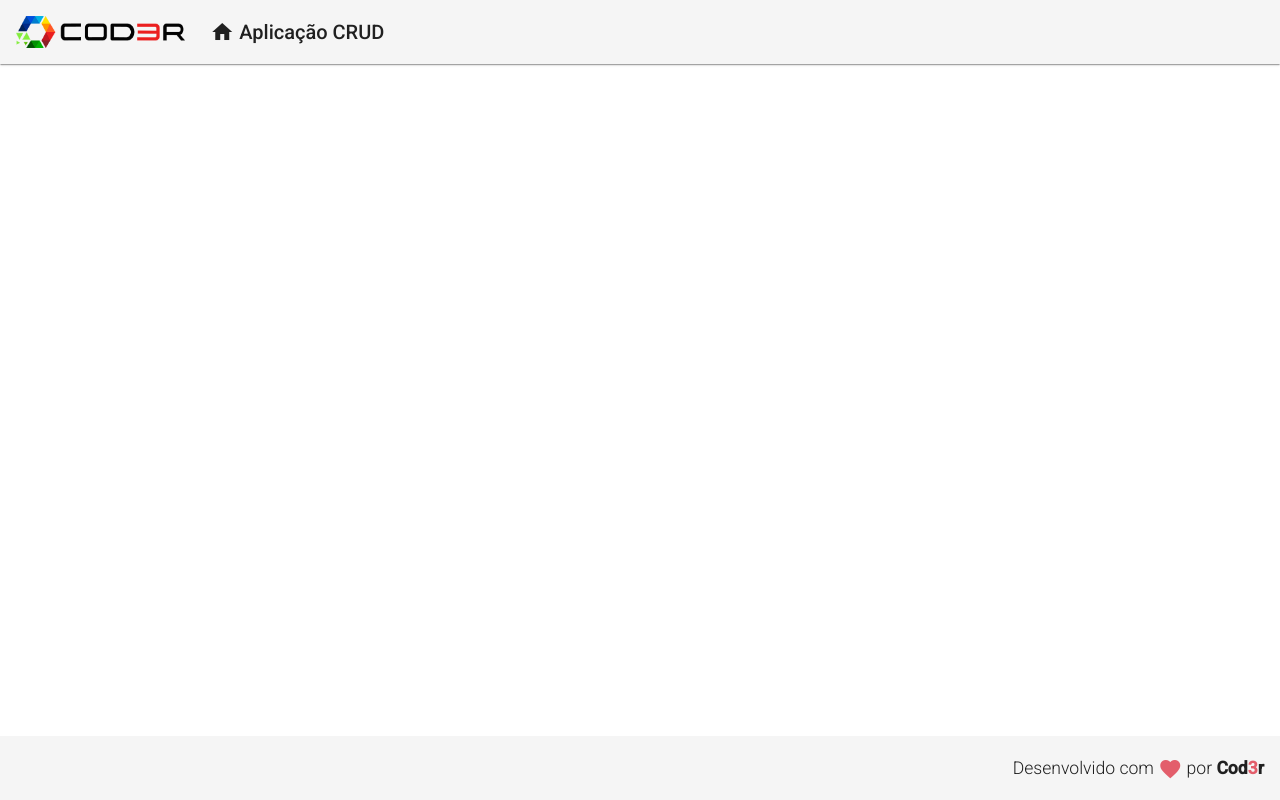
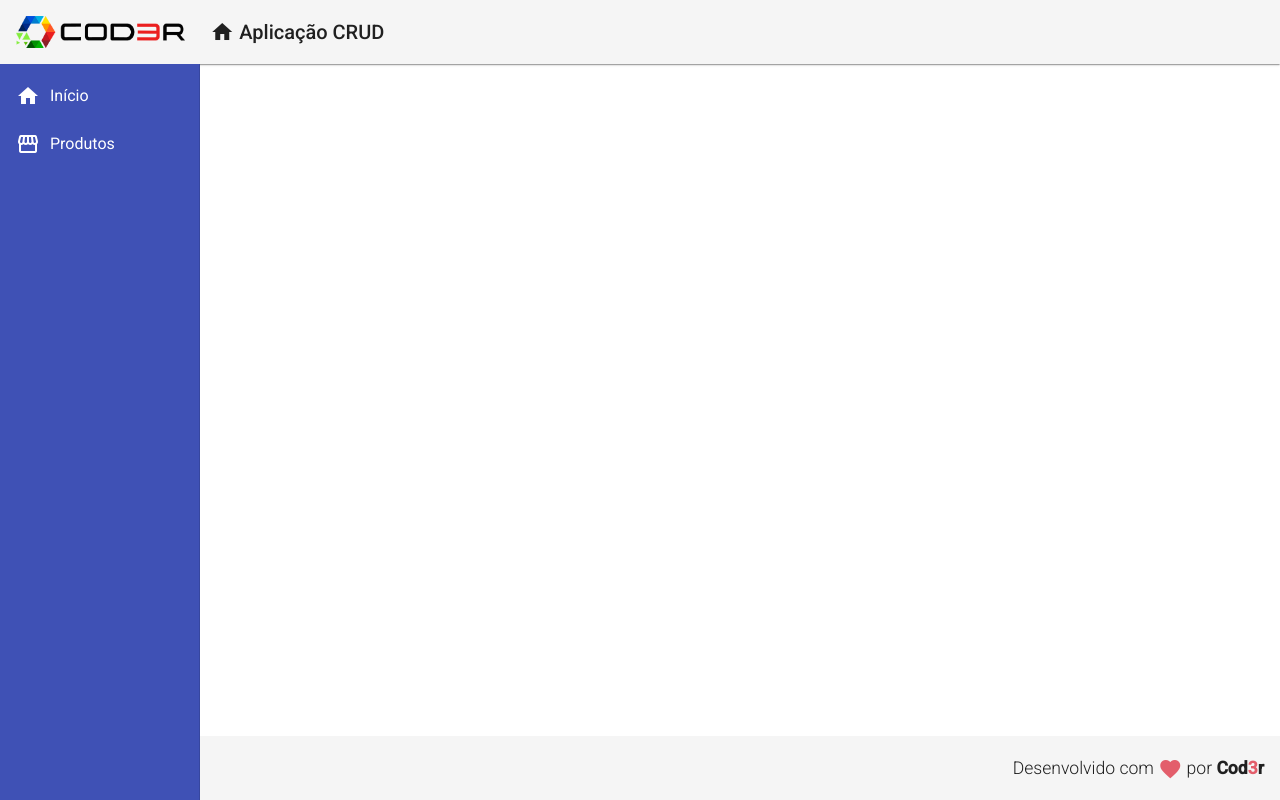
Before and after one commit to russo97/Angular9Crud, an Angular app in the folder frontend/: page / in a window 1280 px wide. Built offline with nearby package versions, Linux system fonts and the light colour scheme.

Commit message:
criação e estilização inicial da sidenav

```diff
--- a/frontend/src/app/app.component.html
+++ b/frontend/src/app/app.component.html
@@ -1,2 +1,3 @@
 <app-header></app-header>
+<app-nav></app-nav>
 <app-footer></app-footer>
--- /dev/null
+++ b/frontend/src/app/components/template/nav/nav.component.css
@@ -0,0 +1,12 @@
+.sidenav {
+    width: 200px;
+    background-color: #3f51b5;
+}
+
+.sidenav a {
+    color: #fff;
+}
+
+.sidenav i {
+    padding-right: 10px;
+}
--- /dev/null
+++ b/frontend/src/app/components/template/nav/nav.component.html
@@ -0,0 +1,14 @@
+<mat-sidenav-container class="container">
+    <mat-sidenav class="sidenav" mode="side" opened fixedInViewport="true" fixedTopGap="64">
+        <mat-nav-list class="nav-list">
+            <a mat-list-item>
+                <i class="material-icons">home</i>
+                Início
+            </a>
+            <a mat-list-item>
+                <i class="material-icons">storefront</i>
+                Produtos
+            </a>
+        </mat-nav-list>
+    </mat-sidenav>
+</mat-sidenav-container>
--- /dev/null
+++ b/frontend/src/app/components/template/nav/nav.component.ts
@@ -0,0 +1,15 @@
+import { Component, OnInit } from '@angular/core';
+
+@Component({
+  selector: 'app-nav',
+  templateUrl: './nav.component.html',
+  styleUrls: ['./nav.component.css']
+})
+export class NavComponent implements OnInit {
+
+  constructor() { }
+
+  ngOnInit(): void {
+  }
+
+}
```
Also changed, not shown: frontend/src/app/app.module.ts (+13 -5 lines).
